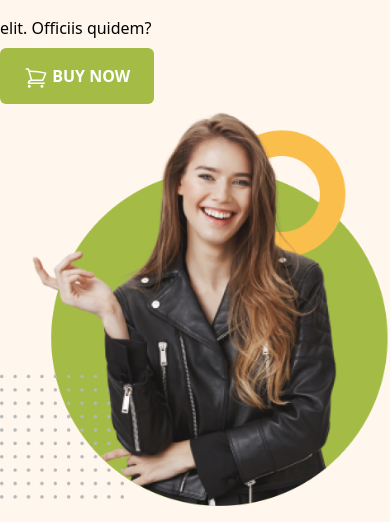
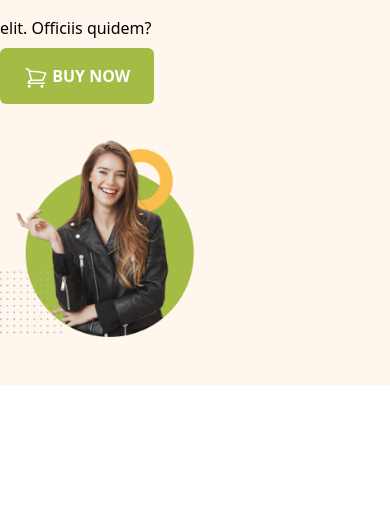
Before and after one commit to khaled39ab/Penguin-Fashion-with-Tailwind, a plain HTML site: page index.html in a window 390 px wide. Shown: the part 369-891 px from the top of the page. After the commit the page ends 844 px from the top, so only its background shows below. Drawn offline with nearby package versions, Linux system fonts and the light colour scheme.

Commit message:
customize sizing

```diff
--- a/index.html
+++ b/index.html
@@ -37,7 +37,7 @@
                 <nav class="cursor-pointer">Contact Us</nav>
             </div>
         </navbar>
-        <main class="sm:flex justify-around items-center bg-[#fff7ed] py-4">
+        <main class="sm:flex justify-around items-center bg-[#fff7ed] pt-4 pb-12">
             <div class="leading-10">
                 <h1 class="text-6xl font-bold leading-tight">
                     <span class="uppercase text-penguin opacity-75">Be the penguins</span>
@@ -53,8 +53,8 @@
                     </svg>
                     Buy Now</button>
             </div>
-            <div>
-                <img src="./images/model.png" alt="">
+            <div class="mt-8 sm:mt-0">
+                <img class="w-1/2 sm:w-full" src="./images/model.png" alt="">
             </div>
         </main>
     </header>
```
